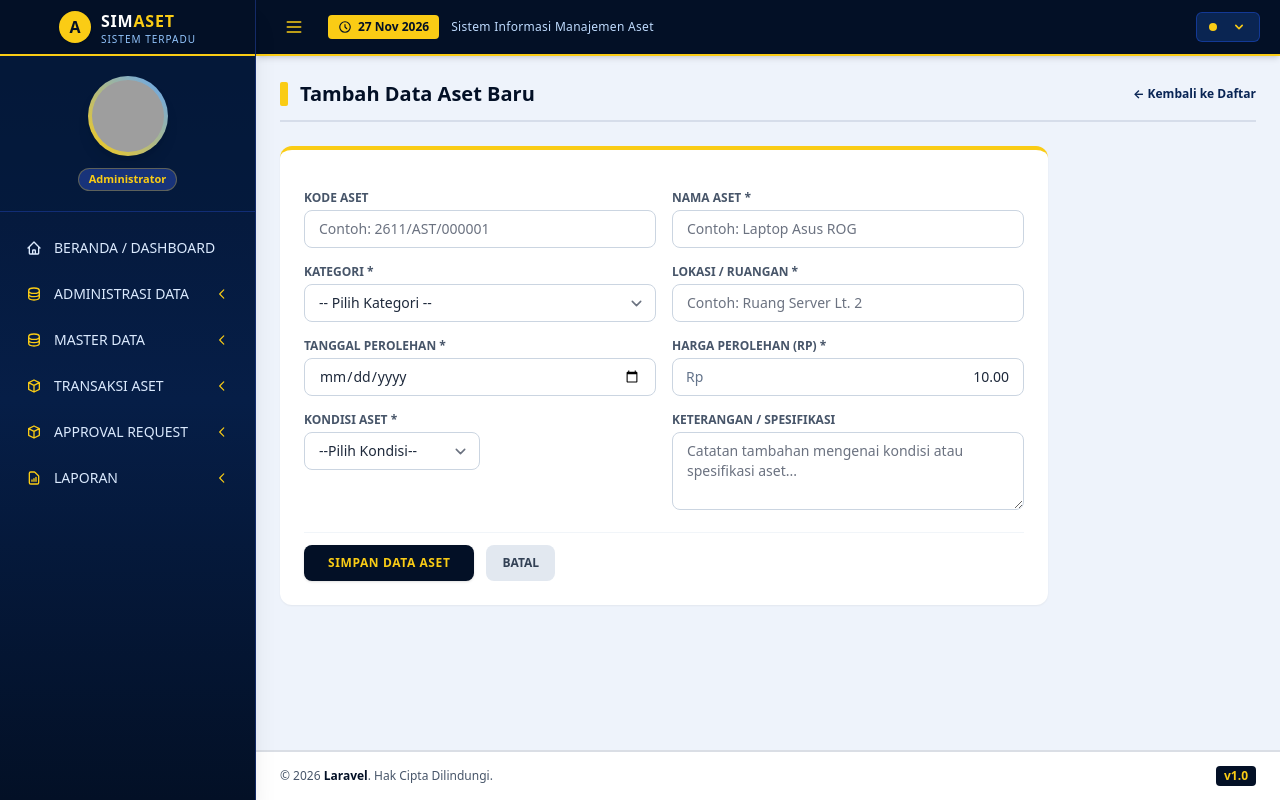
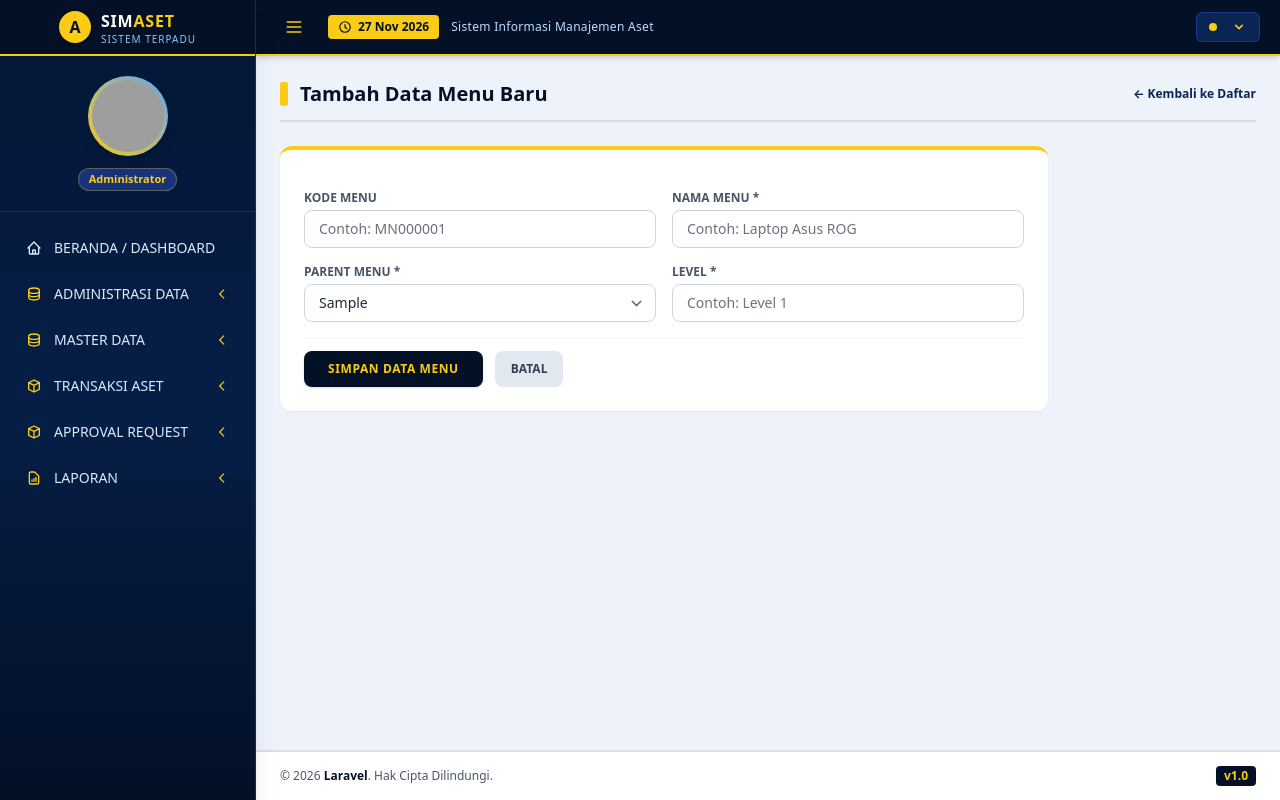
Before and after one commit to ahmadrafiudin/Project-LARAVEL, a Laravel app: template resources/views/administration/menu/create.blade.php in a window 1280 px wide. Run offline with Laravel 12, Linux system fonts and the light colour scheme; the template is opened without the code that fills it: most values are stand-ins (such as "Sample title", 1, 10 or a date in 2020); data that the repository does not hold is empty; style sheets or scripts are compiled from the project's sources; grey boxes are pictures that could not be loaded.

Commit message:
Perubahan module Master Menu

```diff
--- a/resources/views/administration/menu/create.blade.php
+++ b/resources/views/administration/menu/create.blade.php
@@ -2,99 +2,59 @@
     <x-slot name="header">
         <h2 class="text-xl font-extrabold text-[#031026] flex items-center">
             <span class="w-2 h-6 bg-yellow-400 mr-3 rounded-sm"></span>
-            Tambah Data Aset Baru
+            Tambah Data Menu Baru
         </h2>
-        <a href="{{ route('aset.index') }}" class="text-xs font-bold text-[#082454] hover:underline">
+        <a href="{{ route('menu.index') }}" class="text-xs font-bold text-[#082454] hover:underline">
             ← Kembali ke Daftar
         </a>
     </x-slot>
 
     <div class="max-w-3xl bg-white p-6 rounded-xl shadow-sm border-t-4 border-yellow-400">
-        <form action="{{ route('aset.store') }}" method="POST" class="space-y-4">
+        <form action="{{ route('menu.store') }}" method="POST" class="space-y-4">
             @csrf
 
             <div class="grid grid-cols-1 sm:grid-cols-2 gap-4">
                 <div>
-                    <label class="block text-xs font-bold uppercase text-slate-600 mb-1">Kode Aset</label>
-                    <input type="text" name="kode_aset" value="{{ old('kode_aset') }}" placeholder="Contoh: 2611/AST/000001" disabled
+                    <label class="block text-xs font-bold uppercase text-slate-600 mb-1">Kode Menu</label>
+                    <input type="text" name="menu_code" value="{{ old('menu_code') }}" placeholder="Contoh: MN000001" disabled
                            class="w-full px-3.5 py-2 text-sm border border-slate-300 rounded-lg focus:outline-none focus:border-[#082454] focus:ring-2 focus:ring-yellow-400/50">
-                    @error('kode_aset') <span class="text-xs text-red-600">{{ $message }}</span> @enderror
+                    @error('menu_code') <span class="text-xs text-red-600">{{ $message }}</span> @enderror
                 </div>
 
                 <div>
-                    <label class="block text-xs font-bold uppercase text-slate-600 mb-1">Nama Aset *</label>
-                    <input type="text" name="nama_aset" value="{{ old('nama_aset') }}" placeholder="Contoh: Laptop Asus ROG" required
+                    <label class="block text-xs font-bold uppercase text-slate-600 mb-1">Nama Menu *</label>
+                    <input type="text" name="menu_name" value="{{ old('menu_name') }}" placeholder="Contoh: Laptop Asus ROG" required
                            class="w-full px-3.5 py-2 text-sm border border-slate-300 rounded-lg focus:outline-none focus:border-[#082454] focus:ring-2 focus:ring-yellow-400/50">
-                    @error('nama_aset') <span class="text-xs text-red-600">{{ $message }}</span> @enderror
+                    @error('menu_name') <span class="text-xs text-red-600">{{ $message }}</span> @enderror
                 </div>
 
                 <div>
-                    <label class="block text-xs font-bold uppercase text-slate-600 mb-1">Kategori *</label>
-                    <select name="kategori" required class="w-full px-3.5 py-2 text-sm border border-slate-300 rounded-lg focus:outline-none focus:border-[#082454]">
-                        <option value="">-- Pilih Kategori --</option>
-                        @foreach ($kategoris as $kategori)
-                            <option value="{{ $kategori }}" {{ old('kategori') == $kategori ? 'selected' : '' }}>
-                                {{ $kategori }}
+                    <label class="block text-xs font-bold uppercase text-slate-600 mb-1">Parent Menu *</label>
+                    <select name="parent_menu_id" required class="w-full px-3.5 py-2 text-sm border border-slate-300 rounded-lg focus:outline-none focus:border-[#082454]">
+                        <option value="">-- Pilih Parent Menu --</option>
+                        @foreach($parentMenus as $id => $menuName)
+                            <option value="{{ $id }}" {{ old('parent_menu_id') == $id ? 'selected' : '' }}>
+                                {{ $menuName }}
                             </option>
                         @endforeach
                     </select>
-                    @error('kategori') <span class="text-xs text-red-600">{{ $message }}</span> @enderror
+                    @error('parent_menu_id') <span class="text-xs text-red-600">{{ $message }}</span> @enderror
                 </div>
 
                 <div>
-                    <label class="block text-xs font-bold uppercase text-slate-600 mb-1">Lokasi / Ruangan *</label>
-                    <input type="text" name="lokasi" value="{{ old('lokasi') }}" placeholder="Contoh: Ruang Server Lt. 2" required
+                    <label class="block text-xs font-bold uppercase text-slate-600 mb-1">Level *</label>
+                    <input type="text" name="level" value="{{ old('level') }}" placeholder="Contoh: Level 1" required
                            class="w-full px-3.5 py-2 text-sm border border-slate-300 rounded-lg focus:outline-none focus:border-[#082454] focus:ring-2 focus:ring-yellow-400/50">
-                    @error('lokasi') <span class="text-xs text-red-600">{{ $message }}</span> @enderror
+                    @error('level') <span class="text-xs text-red-600">{{ $message }}</span> @enderror
                 </div>
 
-                <div>
-                    <label class="block text-xs font-bold uppercase text-slate-600 mb-1">Tanggal Perolehan *</label>
-                    <input type="date" name="tanggal_beli" value="{{ old('tanggal_beli') }}" required
-                           class="w-full px-3.5 py-2 text-sm border border-slate-300 rounded-lg focus:outline-none focus:border-[#082454] focus:ring-2 focus:ring-yellow-400/50">
-                    @error('tanggal_beli') <span class="text-xs text-red-600">{{ $message }}</span> @enderror
-                </div>
-
-                <div>
-                    <label class="block text-xs font-bold uppercase text-slate-600 mb-1">Harga Perolehan (Rp) *</label>
-                    <div class="relative">
-                        <span class="absolute inset-y-0 left-0 flex items-center pl-3.5 text-sm text-slate-500">Rp</span>
-                        <input type="text"
-                            name="harga_perolehan"
-                            value="{{ old('harga', isset($asset) ? number_format($asset->harga, 2, '.', ',') : '') }}"
-                            placeholder="0.00"
-                            required
-                            class="currency-input w-full pl-10 pr-3.5 py-2 text-sm text-right border border-slate-300 rounded-lg focus:outline-none">
-                    </div>
-                    <!-- <input type="number" name="harga" value="{{ old('harga', 0) }}" min="0" required
-                           class="w-full px-3.5 py-2 text-sm border border-slate-300 rounded-lg focus:outline-none focus:border-[#082454] focus:ring-2 focus:ring-yellow-400/50">
-                    @error('harga') <span class="text-xs text-red-600">{{ $message }}</span> @enderror -->
-                </div>
-
-                <div>
-                    <label class="block text-xs font-bold uppercase text-slate-600 mb-1">Kondisi Aset *</label>
-                    <select name="kondisi" required class="w-full sm:w-1/2 px-3.5 py-2 text-sm border border-slate-300 rounded-lg focus:outline-none focus:border-[#082454]">
-                        <option value="">--Pilih Kondisi--</option>
-                        @foreach ($kondisis as $kondisi)
-                            <option value="{{ $kondisi }}" {{ old('kondisi') == $kondisi ? 'selected' : '' }}>
-                                {{ $kondisi }}
-                            </option>
-                        @endforeach
-                    </select>
-                </div>
-
-                <div>
-                    <label class="block text-xs font-bold uppercase text-slate-600 mb-1">Keterangan / Spesifikasi</label>
-                    <textarea name="keterangan" rows="3" placeholder="Catatan tambahan mengenai kondisi atau spesifikasi aset..."
-                            class="w-full px-3.5 py-2 text-sm border border-slate-300 rounded-lg focus:outline-none focus:border-[#082454] focus:ring-2 focus:ring-yellow-400/50">{{ old('keterangan') }}</textarea>
-                </div>
             </div>
 
             <div class="pt-3 flex items-center space-x-3 border-t border-slate-100">
                 <button type="submit" class="px-6 py-2.5 bg-[#031026] hover:bg-[#0a2963] text-yellow-400 text-xs font-bold uppercase tracking-wider rounded-lg shadow transition">
-                    Simpan Data Aset
+                    Simpan Data Menu
                 </button>
-                <a href="{{ route('aset.index') }}" class="px-4 py-2.5 bg-slate-200 hover:bg-slate-300 text-slate-700 text-xs font-bold uppercase rounded-lg">
+                <a href="{{ route('menu.index') }}" class="px-4 py-2.5 bg-slate-200 hover:bg-slate-300 text-slate-700 text-xs font-bold uppercase rounded-lg">
                     Batal
                 </a>
             </div>
```
Also changed, not shown: app/Http/Controllers/Administration/MenuController.php (+80 -0 lines), app/Models/Menu.php (+6 -3 lines), resources/views/administration/menu/edit.blade.php (added, +63 -0 lines).
